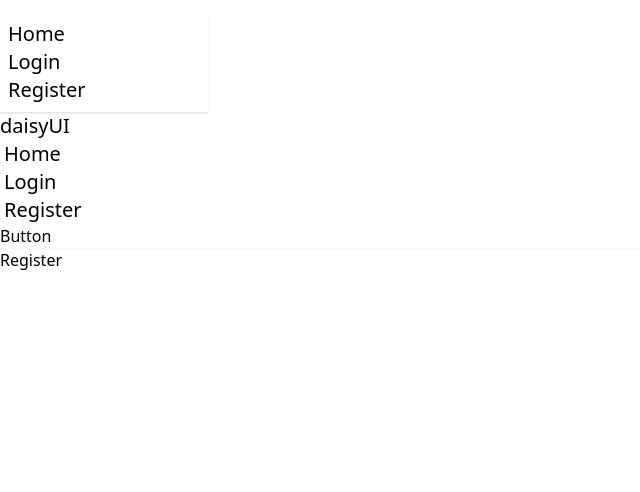
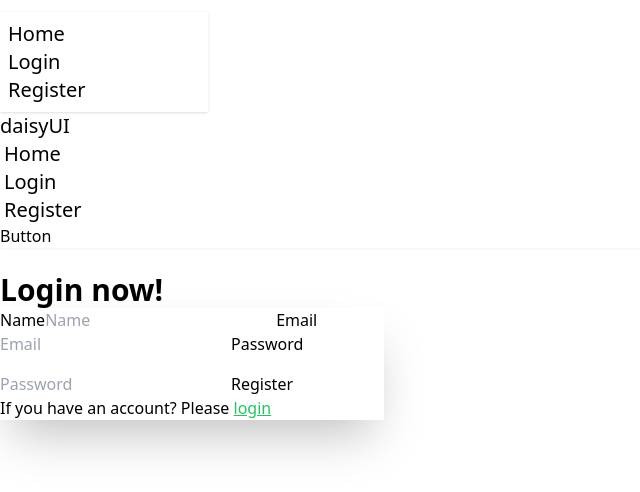
Before and after one commit to tajmirahman/email-password-login-mohamilon, a React (Vite) app in the folder my-project/: page /register in a window 1280 px wide. Shown: the top 492 px of the page, without its empty margins (0-640 px from the left). Built offline with nearby package versions, Linux system fonts and the light colour scheme.

Commit message:
login and register form design done

```diff
--- a/my-project/src/component/Login.jsx
+++ b/my-project/src/component/Login.jsx
@@ -2,6 +2,16 @@
 import { Link } from 'react-router-dom';
 
 const Login = () => {
+
+    const handleLogin=e=>{
+        e.preventDefault();
+        const email=e.target.email.value;
+        const password=e.target.password.value;
+
+        console.log(email, password)
+    }
+
+
     return (
         <div className="my-6">
             <div className="hero-content flex-col ">
@@ -10,7 +20,7 @@
 
                 </div>
                 <div className="card bg-base-100 w-full max-w-sm shrink-0 shadow-2xl">
-                    <div className="card-body">
+                    <form onSubmit={handleLogin} className="card-body">
                         <fieldset className="fieldset">
                             <label className="fieldset-label">Email</label>
                             <input type="email" name='email' className="input" placeholder="Email" />
@@ -23,7 +33,7 @@
 
                             <p>If you don't have an account? Please <Link className='text-green-500 underline' to={'/register'}>register</Link></p>
                         </fieldset>
-                    </div>
+                    </form>
                 </div>
             </div>
         </div>
--- a/my-project/src/component/Register.jsx
+++ b/my-project/src/component/Register.jsx
@@ -1,9 +1,47 @@
 import React from 'react';
+import { Link } from 'react-router-dom';
 
 const Register = () => {
+
+    const handleRegister=e=>{
+        e.preventDefault();
+        const name=e.target.name.value;
+        const email=e.target.email.value;
+        const password=e.target.password.value;
+
+        console.log(name,email, password)
+    }
+
     return (
         <div>
-            <h1>Register</h1>
+            <div className="my-6">
+                <div className="hero-content flex-col ">
+                    <div className="text-center lg:text-left">
+                        <h1 className="text-3xl font-bold">Login now!</h1>
+
+                    </div>
+                    <div className="card bg-base-100 w-full max-w-sm shrink-0 shadow-2xl">
+                        <form onSubmit={handleRegister} className="card-body">
+                            <fieldset className="fieldset">
+
+                            <label className="fieldset-label">Name</label>
+                            <input type="text" name='name' className="input" placeholder="Name" />
+
+                                <label className="fieldset-label">Email</label>
+                                <input type="email" name='email' className="input" placeholder="Email" />
+
+                                <label className="fieldset-label">Password</label>
+                                <input type="password" name='password' className="input" placeholder="Password" />
+
+
+                                <button className="btn btn-neutral mt-4">Register</button>
+
+                                <p>If you have an account? Please <Link className='text-green-500 underline' to={'/login'}>login</Link></p>
+                            </fieldset>
+                        </form>
+                    </div>
+                </div>
+            </div>
         </div>
     );
 };
```
